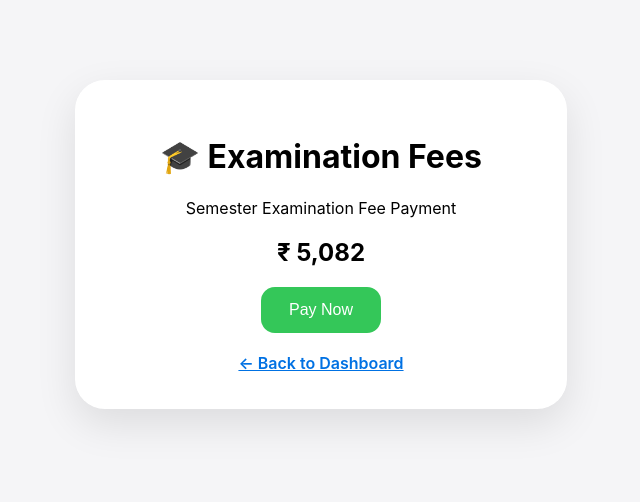
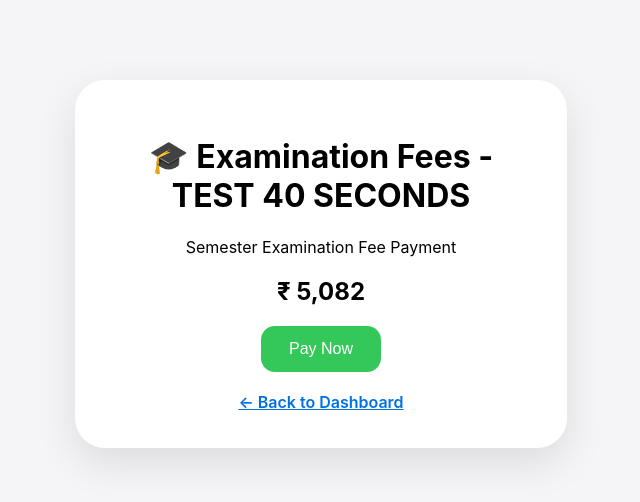
Before and after one commit to Ashwinor/student-portal, a plain HTML site: page fees.html in a window 1280 px wide. Shown: the whole page, without its empty margins (319-959 px from the left). Drawn offline with Linux system fonts and the light colour scheme.

Commit message:
Timer test

```diff
--- a/fees.html
+++ b/fees.html
@@ -12,7 +12,7 @@
 
 <div class="fees-card">
 
-    <h1>🎓 Examination Fees</h1>
+    <h1>🎓 Examination Fees - TEST 40 SECONDS</h1>
 
     <p>Semester Examination Fee Payment</p>
 
```
